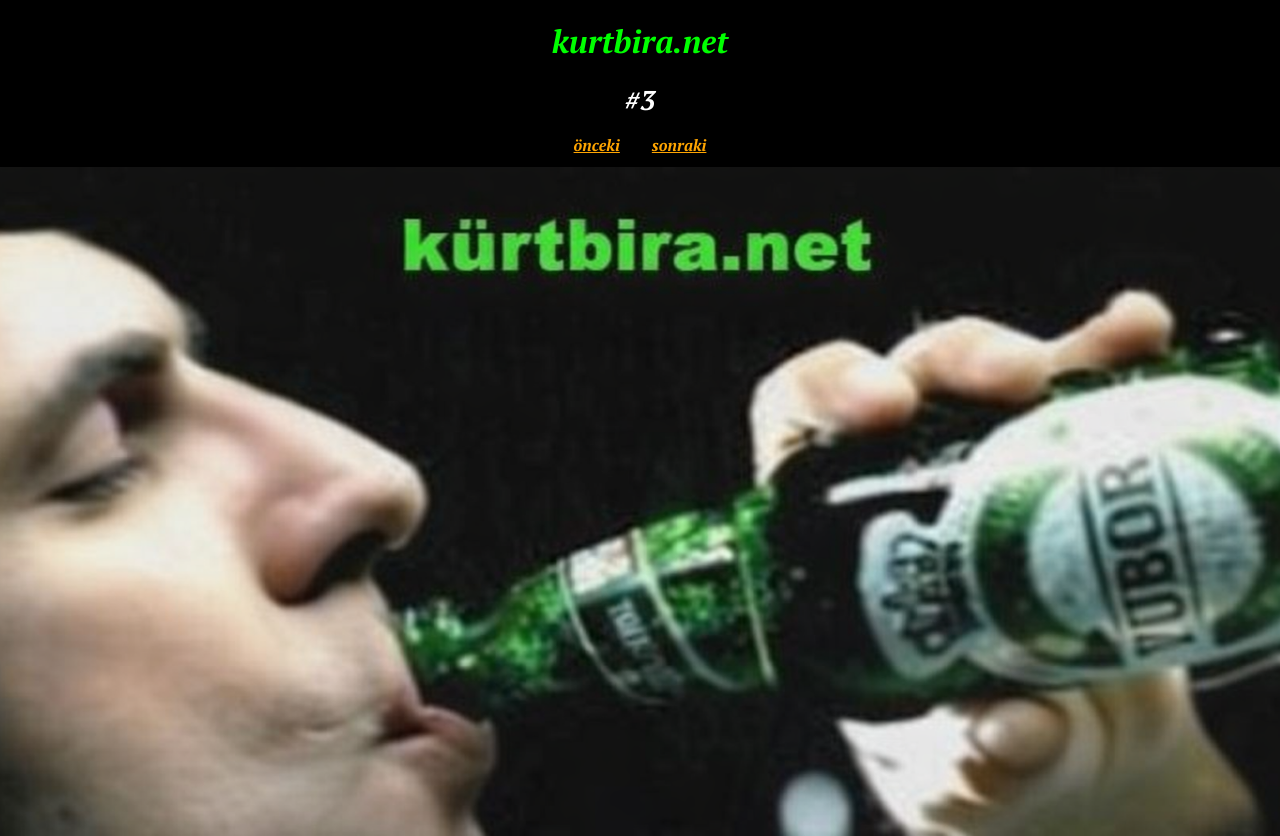
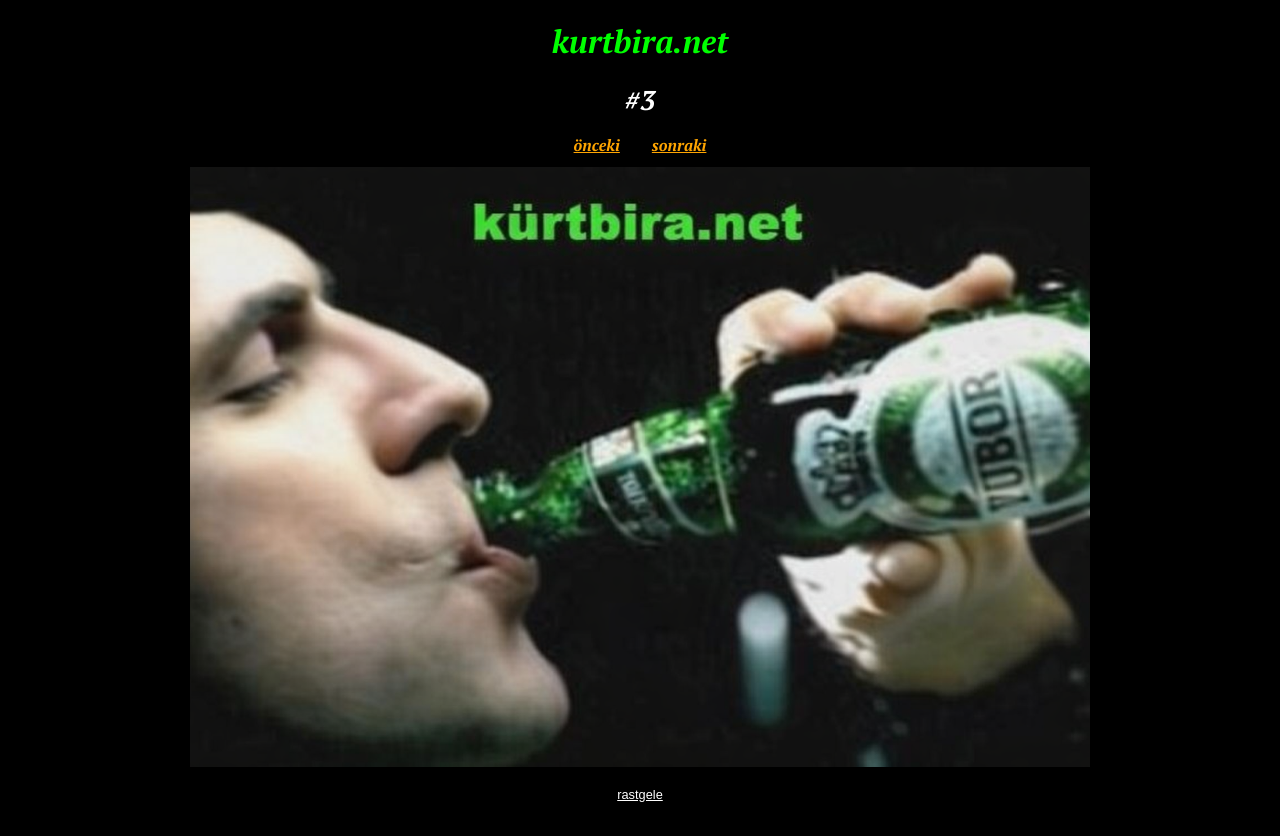
Before and after one commit to kvexd/kurtbira-site, a plain HTML site: page index.html in a window 1280 px wide. Shown: the top 836 px of the page. Drawn offline with Linux system fonts and the light colour scheme.

Commit message:
Update index.html

```diff
--- a/index.html
+++ b/index.html
@@ -54,7 +54,16 @@
 }
 
 .image-box img {
-    max-width: 100%;
+    /* Genişliğin ekranı taşmasını engeller */
+    max-width: 95vw;
+
+    /* Yüksekliğin ekranı taşmasını engeller (vh = viewport height) */
+    /* 80vh diyerek üstteki başlık ve butonlar için pay bırakıyoruz */
+    max-height: 75vh;
+
+    /* Resmin oranını bozmadan sığdırır */
+    object-fit: contain;
+
     height: auto;
     display: block;
 }
```
